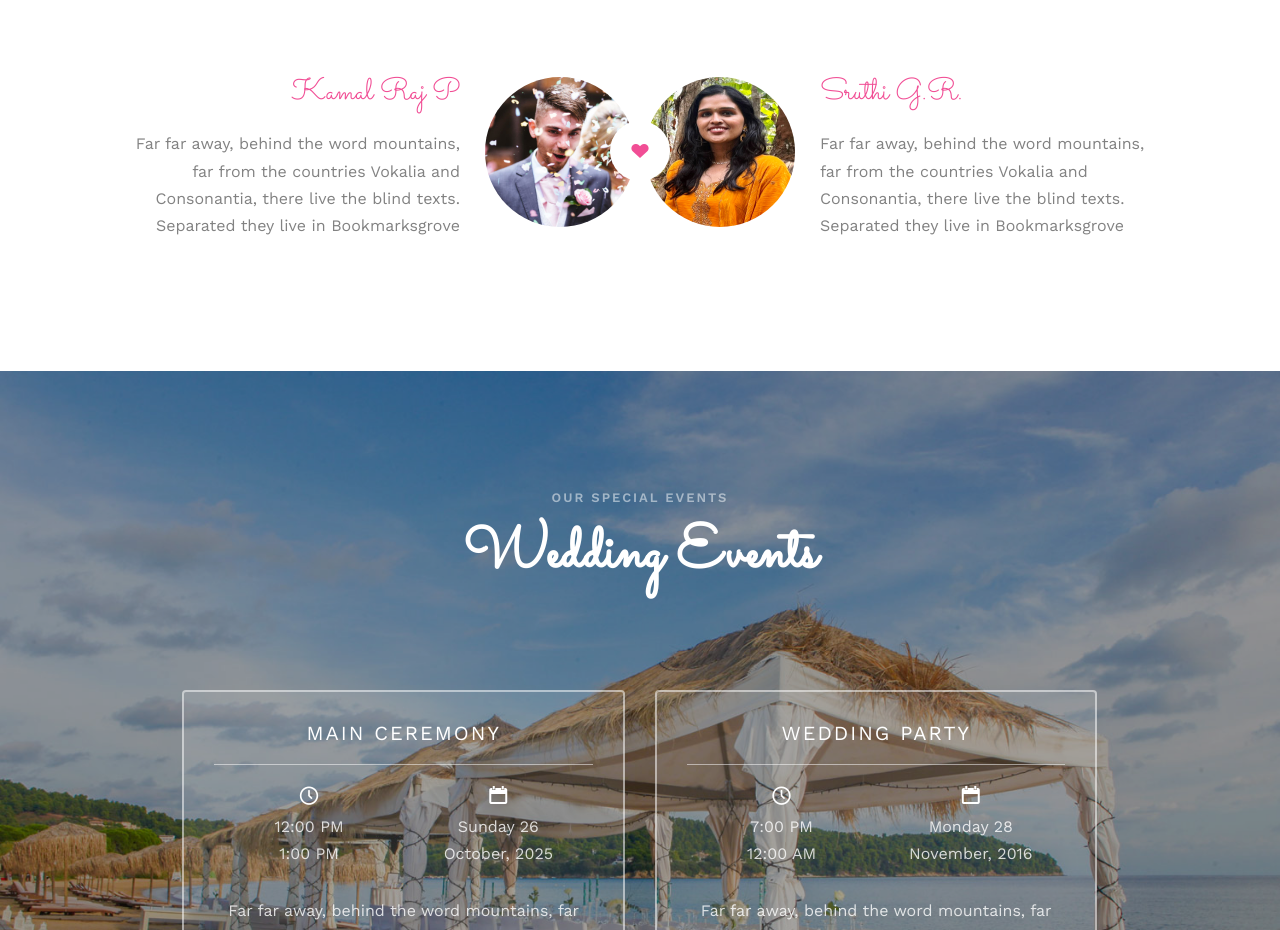
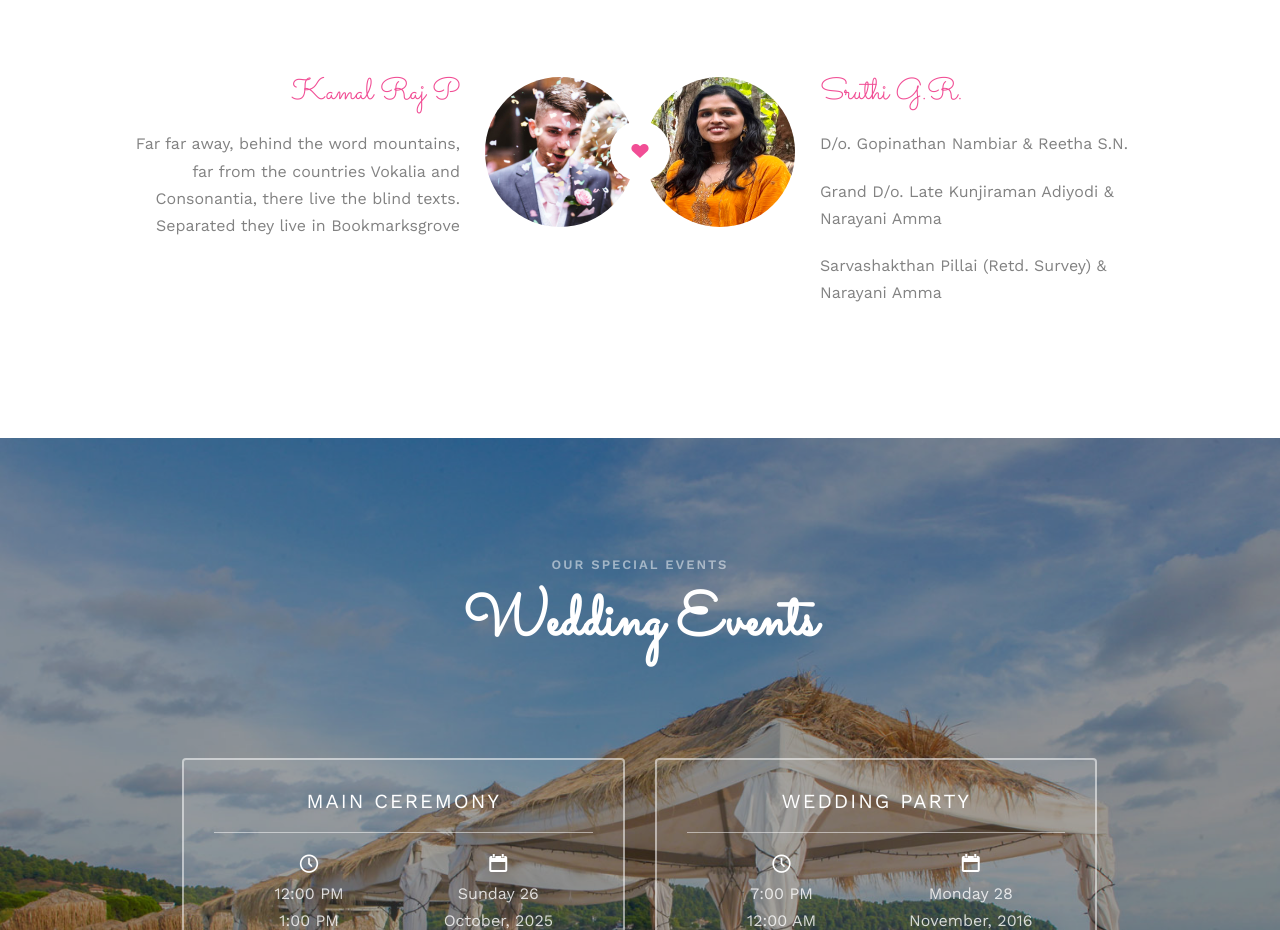
Before and after one commit to embercloaks/Weddingcard, a plain HTML site: page index.html in a window 1280 px wide. Shown: the part 1208-2138 px from the top of the page. Drawn offline with nearby package versions, Linux system fonts and the light colour scheme; files whose address does not match are found by name.

Commit message:
Update index.html

```diff
--- a/index.html
+++ b/index.html
@@ -99,7 +99,9 @@
 					</div>
 					<div class="desc-bride">
 						<h3>Sruthi G.R.</h3>
-						<p>Far far away, behind the word mountains, far from the countries Vokalia and Consonantia, there live the blind texts. Separated they live in Bookmarksgrove</p>
+						<p>D/o. Gopinathan Nambiar & Reetha S.N.</p>
+						<p>Grand D/o. Late Kunjiraman Adiyodi & Narayani Amma</p>
+						<p>Sarvashakthan Pillai (Retd. Survey) & Narayani Amma</p>
 					</div>
 				</div>
 			</div>
```
